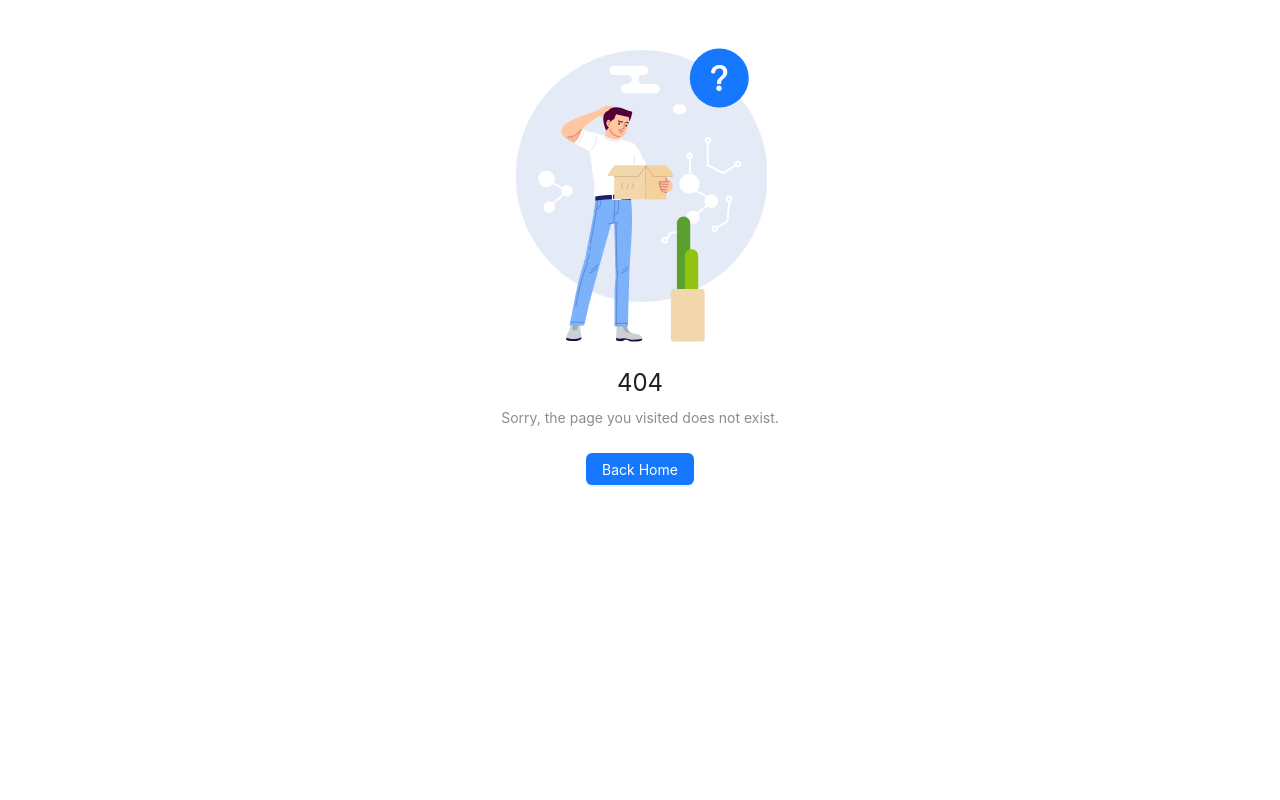
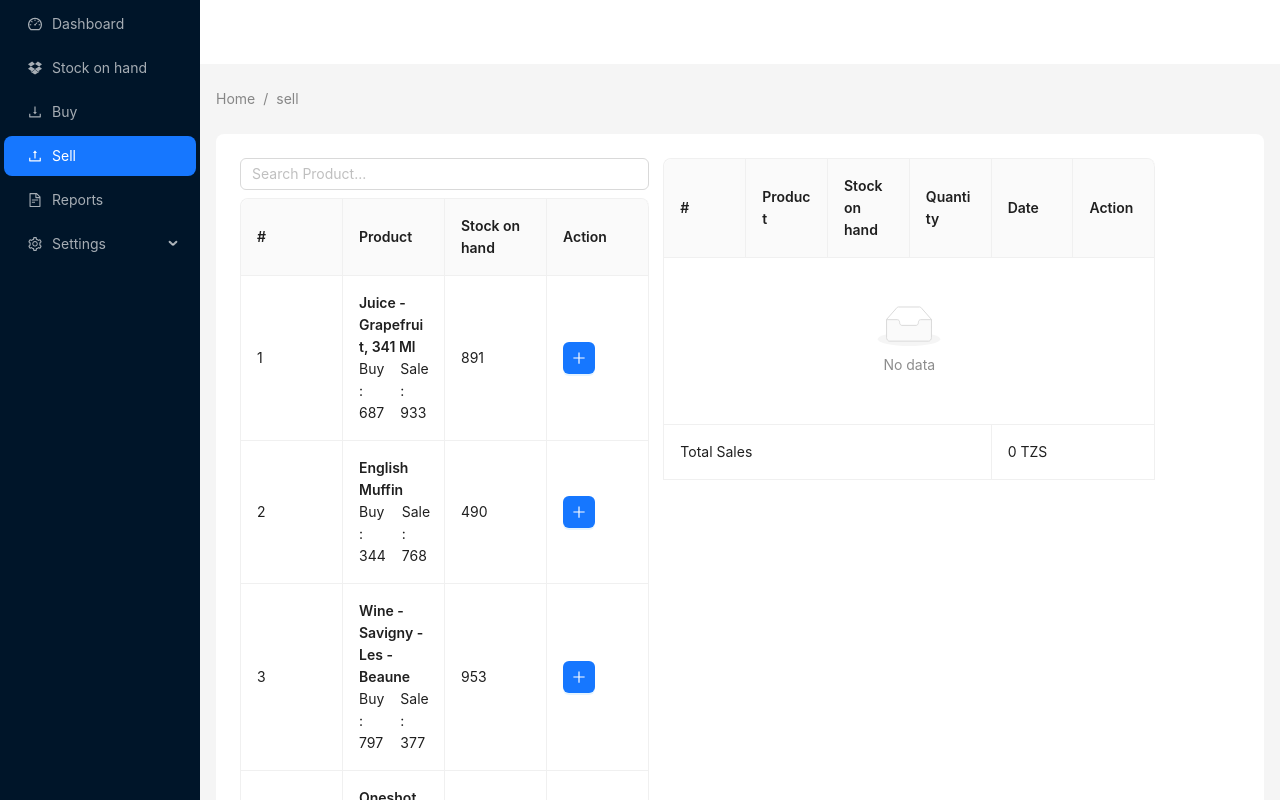
Before and after one commit to v4mpc/smt-ui, a React (Vite) app: page /sell in a window 1280 px wide. Before the commit this address had no page. Shown: the top 800 px of the page. Built offline with nearby package versions, Linux system fonts and the light colour scheme; data requests are answered from the project's data file.

Commit message:
added fixed height with view port

```diff
--- a/src/App.jsx
+++ b/src/App.jsx
@@ -10,6 +10,7 @@ import Dashboard from "./pages/Dashboard.jsx";
 import Buy from "./pages/Buy.jsx";
 import StockOnHand from "./pages/StockOnHand.jsx";
 import PageNotFound from "./pages/PageNotFound.jsx";
+import Sell from "./pages/Sell.jsx";
 
 export default function App() {
   return (
@@ -19,6 +20,7 @@ export default function App() {
           <Route path="/" element={<AppLayout />}>
             <Route index element={<Navigate to="dashboard" />} />
             <Route path="dashboard" element={<Dashboard />} />
+            <Route path="sell" element={<Sell />} />
             <Route path="buy" element={<Buy />} />
             <Route path="stock-on-hand" element={<StockOnHand />} />
           </Route>
--- a/src/components/AppLayout.jsx
+++ b/src/components/AppLayout.jsx
@@ -4,7 +4,7 @@ import {
     DownloadOutlined,
     DropboxOutlined,
     FileTextOutlined,
-    SettingOutlined,
+    SettingOutlined, UploadOutlined,
 } from "@ant-design/icons";
 import { Layout, Menu, theme,Breadcrumb } from "antd";
 import BreadCrumbNav from "./BreadCrumbNav.jsx";
@@ -16,13 +16,15 @@ const items = [
         icon: <DashboardOutlined />,
         label: <Link to="/dashboard" >Dashboard</Link>,
     },
-    { key: "buy", icon: <DownloadOutlined />, label: <Link to="/buy">Buy</Link> },
+
     {
         key: "stock-on-hand",
         icon: <DropboxOutlined />,
         label: <Link to="/stock-on-hand">Stock on hand</Link>,
 
     },
+    { key: "buy", icon: <DownloadOutlined />, label: <Link to="/buy">Buy</Link> },
+    { key: "sell", icon: <UploadOutlined />, label: <Link to="/sell">Sell</Link> },
     { key: "reports", icon: <FileTextOutlined />, label: "Reports" },
     {
         key: "settings",
--- /dev/null
+++ b/src/components/Loader.jsx
@@ -0,0 +1,22 @@
+import {Flex, Spin} from "antd";
+import {LoadingOutlined} from "@ant-design/icons";
+
+
+export default function Loader () {
+    return (
+      <Flex style={{height: '100vh'}} vertical>
+          <Flex align="center" justify="center">
+              <Spin size="large"
+                  indicator={
+                      <LoadingOutlined
+                          style={{
+                              fontSize: 50,
+                          }}
+                          spin
+                      />
+                  }
+              />
+          </Flex>
+      </Flex>
+    )
+}
--- a/src/pages/Dashboard.jsx
+++ b/src/pages/Dashboard.jsx
@@ -12,6 +12,7 @@ import {
 import { Line } from "react-chartjs-2";
 import { useDashboard } from "../hooks/useDashboard.jsx";
 import useNotification from "../hooks/useNotification.jsx";
+import Loader from "../components/Loader.jsx";
 
 ChartJS.register(
   CategoryScale,
@@ -76,7 +77,7 @@ export default function Dashboard() {
   const [dashboardData, isLoading, chartData, selectedMonth, setSelectedMonth] =
     useDashboard();
   const [openNotificationWithIcon,contextHolder] = useNotification();
-  if (isLoading) return <Spin />;
+  if (isLoading) return <Loader/>;
   return (
     <Flex gap="middle" vertical>
       <Flex justify="space-between">
--- /dev/null
+++ b/src/pages/Sell.jsx
@@ -0,0 +1,203 @@
+import {
+  Button,
+  Col,
+  Row,
+  Table,
+  InputNumber,
+  Flex,
+  Typography,
+  DatePicker,
+  Descriptions,
+  Input,
+  Space,
+} from "antd";
+import { PlusOutlined, MinusOutlined } from "@ant-design/icons";
+import { useStockOnHand } from "../hooks/useStockOnHand.jsx";
+import { useState } from "react";
+import AsyncModal from "../components/AsyncModal.jsx";
+
+const { Text, Link } = Typography;
+
+export default function Sell() {
+  const [stockOnHand, setStockOnHand, isLoading, error] = useStockOnHand();
+  const [searchText, setSearchText] = useState("");
+  const productColumns = [
+    {
+      title: "#",
+      dataIndex: "id",
+      key: "id",
+    },
+    {
+      title: "Product",
+      key: "product",
+      filterMode: "menu",
+      onFilter: (value, record) => record.productName.startsWith(value),
+      render: (_, record) => (
+        <Flex vertical>
+          <Text strong>{record.productName}</Text>
+          <Flex gap="middle" vertical={false}>
+            <div>Buy : {record.buyPrice}</div>
+            <div>Sale : {record.salePrice}</div>
+          </Flex>
+        </Flex>
+      ),
+    },
+
+    {
+      title: "Stock on hand",
+      dataIndex: "stockOnHand",
+      key: "stockOnHand",
+    },
+    {
+      title: "Action",
+      key: "action",
+      render: (_, record) => (
+        <Button
+          type="primary"
+          onClick={() => handleProductAdd(record)}
+          icon={<PlusOutlined />}
+        ></Button>
+      ),
+    },
+  ];
+  const saleColumns = [
+    ...productColumns.filter((pc) => pc.title !== "Action"),
+    {
+      title: "Quantity",
+      key: "quantity",
+      render: (_, record) => (
+        <InputNumber
+          min={0}
+          onChange={(e) => handleInputQuantityChanged(record, e)}
+          max={record.stockOnHand}
+          defaultValue={record.saleQuantity}
+        />
+      ),
+    },
+
+    {
+      title: "Date",
+      key: "saleDate",
+      render: (_, record) => (
+        <DatePicker
+          value={record.saleDate}
+          onChange={(e) => handleInputDateChanged(record, e)}
+        />
+      ),
+    },
+
+    {
+      title: "Action",
+      key: "action",
+      render: (_, record) => (
+        <Button
+          type="primary"
+          danger
+          onClick={() => handleProductRemove(record)}
+          icon={<MinusOutlined />}
+        ></Button>
+      ),
+    },
+  ];
+  const filteredDataSource = stockOnHand.filter((item) =>
+    searchText === ""
+      ? item
+      : item.productName
+          .toString()
+          .toLowerCase()
+          .includes(searchText.toLowerCase()),
+  );
+
+  const notSales = filteredDataSource.filter((p) => p.saleQuantity <= 0);
+  const sales = stockOnHand.filter((p) => p.saleQuantity > 0);
+  const totalSales = sales.reduce((acc, curr) => {
+    return acc + curr.saleQuantity * curr.salePrice;
+  }, 0);
+
+  function handleProductAdd(product) {
+    setStockOnHand((products) =>
+      products.map((p) =>
+        product.id === p.id ? { ...p, saleQuantity: 1 } : p,
+      ),
+    );
+  }
+
+  function handleProductRemove(product) {
+    setStockOnHand((products) =>
+      products.map((p) =>
+        product.id === p.id ? { ...p, saleQuantity: 0 } : p,
+      ),
+    );
+  }
+
+  function handleInputQuantityChanged(product, inputValue) {
+    if (inputValue == null) return;
+    setStockOnHand((products) =>
+      products.map((p) =>
+        product.id === p.id ? { ...p, saleQuantity: inputValue } : p,
+      ),
+    );
+  }
+
+  function handleInputDateChanged(product, dateValue) {
+    if (dateValue == null) return;
+    setStockOnHand((products) =>
+      products.map((p) =>
+        product.id === p.id ? { ...p, saleDate: dateValue } : p,
+      ),
+    );
+  }
+
+  function handleFilterProducts(typedValue) {
+    setSearchText(typedValue);
+  }
+
+  return (
+    <>
+      <Row gutter={16}>
+        <Col span={10}>
+          <Space direction="vertical">
+            <Input
+              placeholder="Search Product..."
+              onChange={(e) => handleFilterProducts(e.target.value)}
+            />
+            <Table
+              columns={productColumns}
+              dataSource={notSales}
+              bordered={true}
+              loading={isLoading}
+              scroll={{ y: '80vh' }}
+              rowKey="id"
+            />
+          </Space>
+        </Col>
+        <Col span={12}>
+          <Table
+            columns={saleColumns}
+            dataSource={sales}
+            bordered={true}
+            rowKey="id"
+            scroll={{ y: '80vh' }}
+            summary={() => (
+              <Table.Summary fixed>
+                <Table.Summary.Row>
+                  <Table.Summary.Cell colSpan={4} index={0}>
+                    Total Sales
+                  </Table.Summary.Cell>
+                  <Table.Summary.Cell colSpan={2} index={1}>
+                    {totalSales.toLocaleString()} TZS
+                  </Table.Summary.Cell>
+                </Table.Summary.Row>
+              </Table.Summary>
+            )}
+          />
+        </Col>
+      </Row>
+      <Row justify="end">
+        <Col>
+          <AsyncModal postData={sales}></AsyncModal>
+        </Col>
+      </Row>
+    </>
+  );
+}
```
